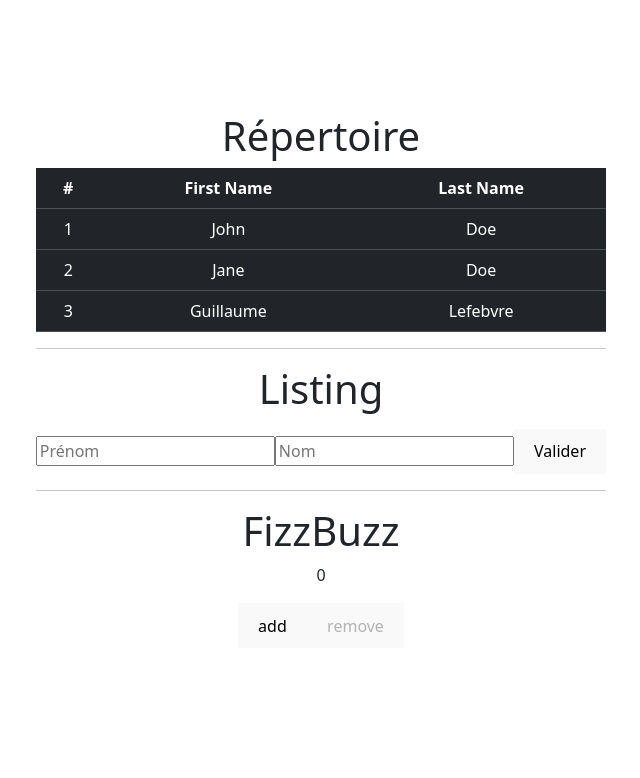
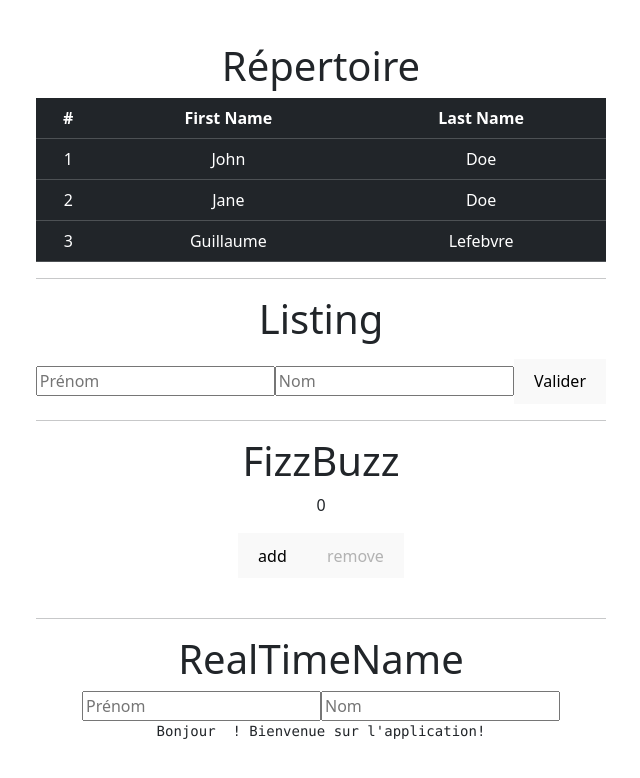
Before and after one commit to llaumegui/M2iReactExercises, a React (Vite) app in the folder exos/: page / in a window 1280 px wide. Shown: the top 778 px of the page, without its empty margins (319-959 px from the left). Built offline with nearby package versions, Linux system fonts and the light colour scheme.

Commit message:
:sparkles: : add exo4

```diff
--- a/exos/src/App.jsx
+++ b/exos/src/App.jsx
@@ -1,20 +1,28 @@
 import "./App.css";
 import "bootstrap/dist/css/bootstrap.min.css";
-import PersonTable from './components/exo1/personTable';
+import PersonTable from "./components/exo1/personTable";
 import Listing from "./components/exo2/listing";
 import FizzBuzz from "./components/exo3/fizzbuzz";
+import RealTimeName from "./components/exo4/realTimeName";
 
 function App() {
   return (
     <>
+      {/* Exo 1*/}
       <h1>Répertoire</h1>
-      <PersonTable/>
-      <hr/>
+      <PersonTable />
+      {/* Exo 2*/}
+      <hr />
       <h1>Listing</h1>
-      <Listing/>
-      <hr/>
+      <Listing />
+      <hr />
+      {/* Exo 3*/}
       <h1>FizzBuzz</h1>
-      <FizzBuzz/>
+      <FizzBuzz />
+      <hr />
+      {/* Exo 4*/}
+      <h1>RealTimeName</h1>
+      <RealTimeName />
     </>
   );
 }
--- /dev/null
+++ b/exos/src/components/exo4/realTimeName.jsx
@@ -0,0 +1,34 @@
+import { useState } from "react";
+
+const RealTimeName = () => {
+  const [firstName, setFirstName] = useState("");
+  const [lastName, setLastName] = useState("");
+
+  const changeFirstName = (e) => setFirstName(e.target.value);
+  const changeLastName = (e) => setLastName(e.target.value.toUpperCase());
+
+  return (
+    <>
+      <input
+        className="firstName"
+        type="text"
+        placeholder="Prénom"
+        value={firstName}
+        onInput={changeFirstName}
+      />
+      <input
+        className="lastName"
+        type="text"
+        placeholder="Nom"
+        value={lastName}
+        onInput={changeLastName}
+      />
+
+      <pre>
+        Bonjour{" "}<b>{firstName} {lastName}</b>!
+        Bienvenue sur l'application!
+      </pre>
+    </>
+  );
+};
+export default RealTimeName;
```
